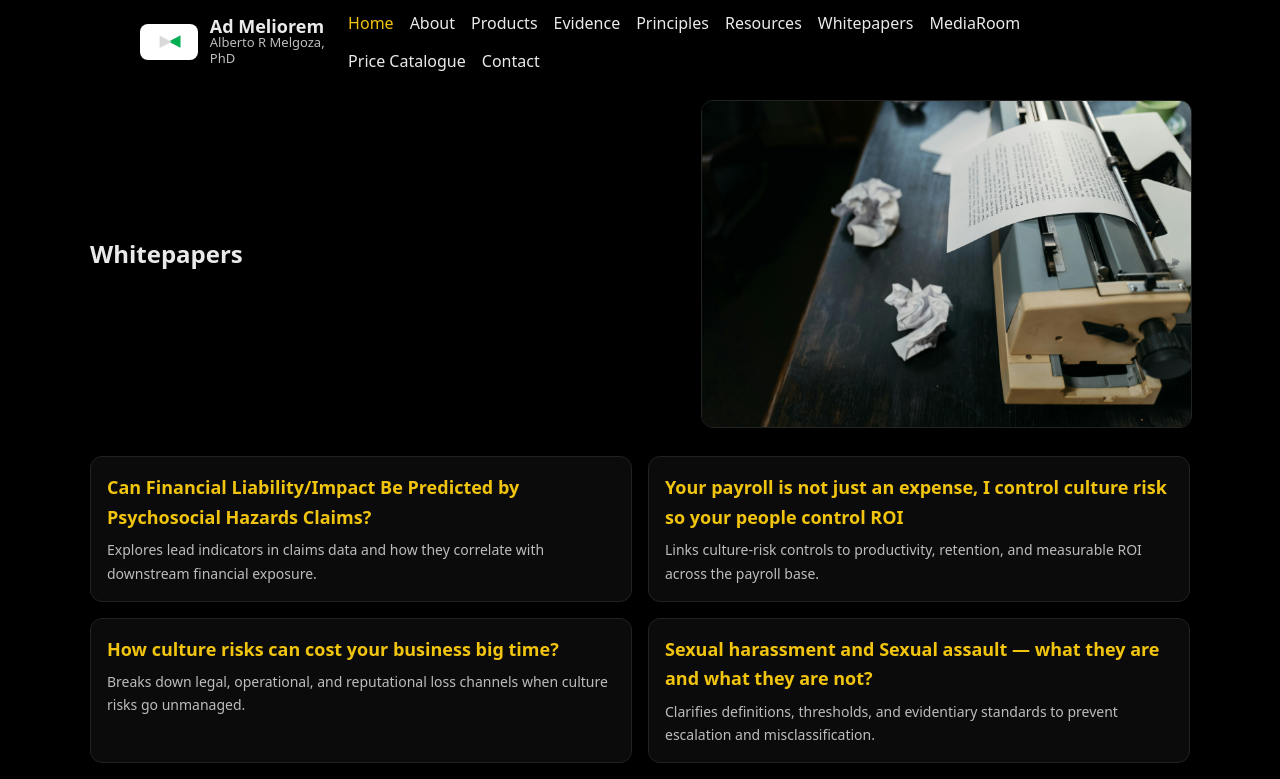
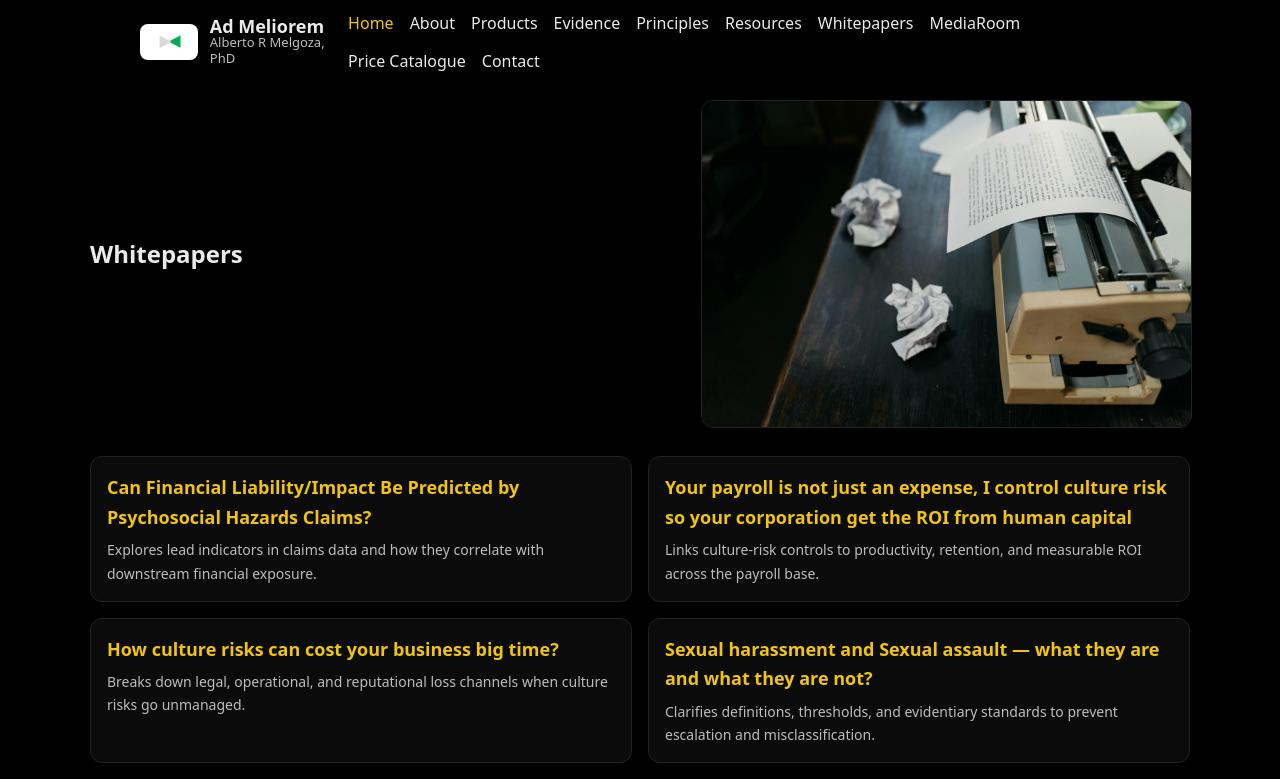
Before and after one commit to AlbertoRMelgoza/AdMeliorem, a Next.js app: page /whitepapers in a window 1280 px wide. Shown: the top 779 px of the page. Built offline with nearby package versions, Linux system fonts and the light colour scheme.

Commit message:
Update page.tsx

```diff
--- a/app/whitepapers/page.tsx
+++ b/app/whitepapers/page.tsx
@@ -18,7 +18,7 @@ const PAPERS: Paper[] = [
   },
   {
     title:
-      "Your payroll is not just an expense, I control culture risk so your people control ROI",
+      "Your payroll is not just an expense, I control culture risk so your corporation get the ROI from human capital",
     blurb:
       "Links culture-risk controls to productivity, retention, and measurable ROI across the payroll base.",
     slug: "payroll-roi-through-culture-risk-control",
```
